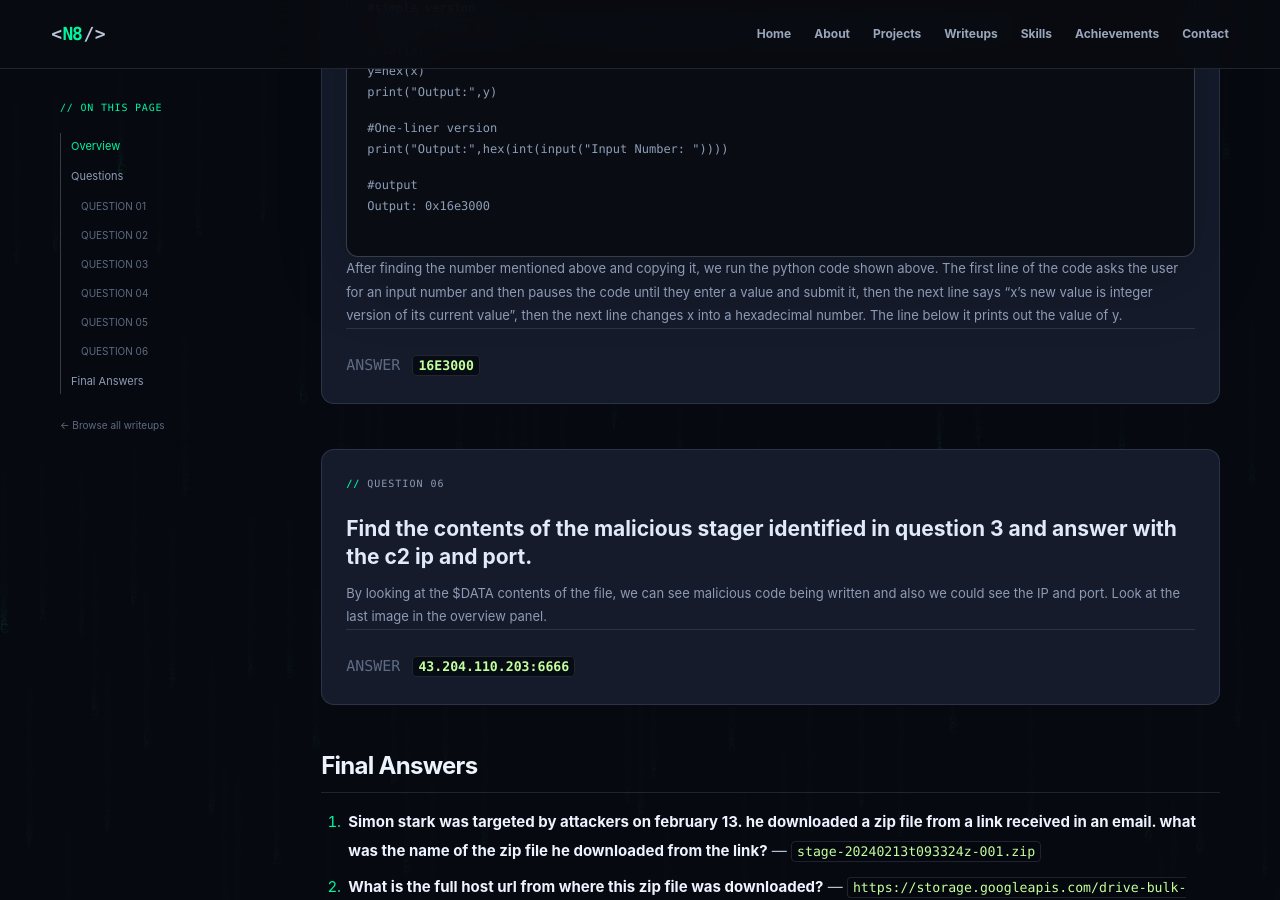
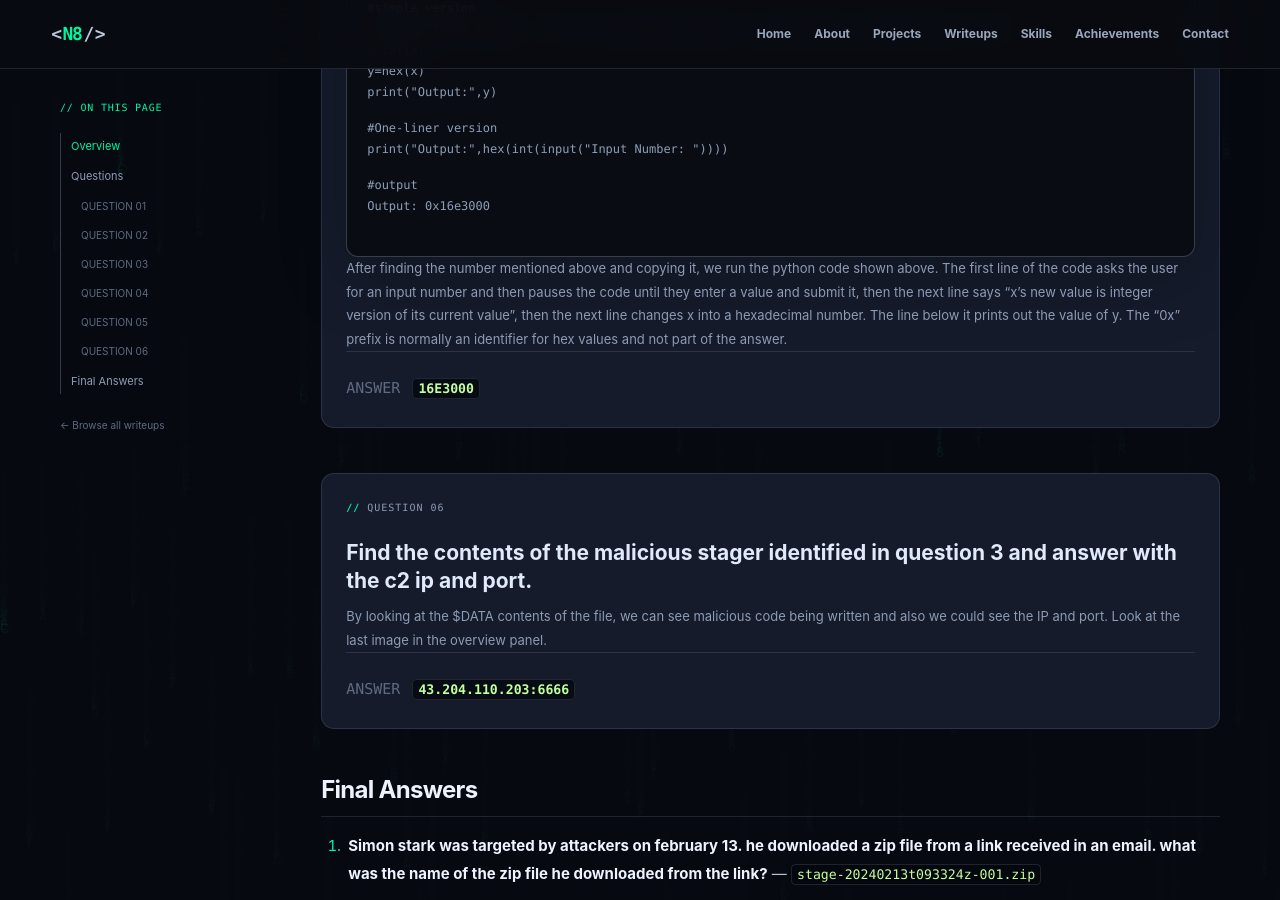
Before and after one commit to Ningen820/Ningen820.github.io, a Jekyll site: the page built from _writeups/bft.md, in a window 1280 px wide and 900 px high, scrolled down 4930 px. Built offline with Jekyll 4.4.1, drawn with Linux system fonts in a browser that asks for light colours.

Commit message:
Update bft.md

```diff
--- a/_writeups/bft.md
+++ b/_writeups/bft.md
@@ -77,7 +77,7 @@
     terminal_output2: "#One-liner version\nprint(\"Output:\",hex(int(input(\"Input Number: \"))))"
     terminal_output3: "#output\nOutput: 0x16e3000"
     explanation3: |
-                  After finding the number mentioned above and copying it, we run the python code shown above. The first line of the code asks the user for an input number and then pauses the code until they enter a value and submit it, then the next line says "x's new value is integer version of its current value", then the next line changes x into a hexadecimal number. The line below it prints out the value of y.
+                  After finding the number mentioned above and copying it, we run the python code shown above. The first line of the code asks the user for an input number and then pauses the code until they enter a value and submit it, then the next line says "x's new value is integer version of its current value", then the next line changes x into a hexadecimal number. The line below it prints out the value of y. The "0x" prefix is normally an identifier for hex values and not part of the answer.
   card6:
     card_title: "question 06"
     question: "Find the contents of the malicious stager identified in question 3 and answer with the c2 ip and port."
```
